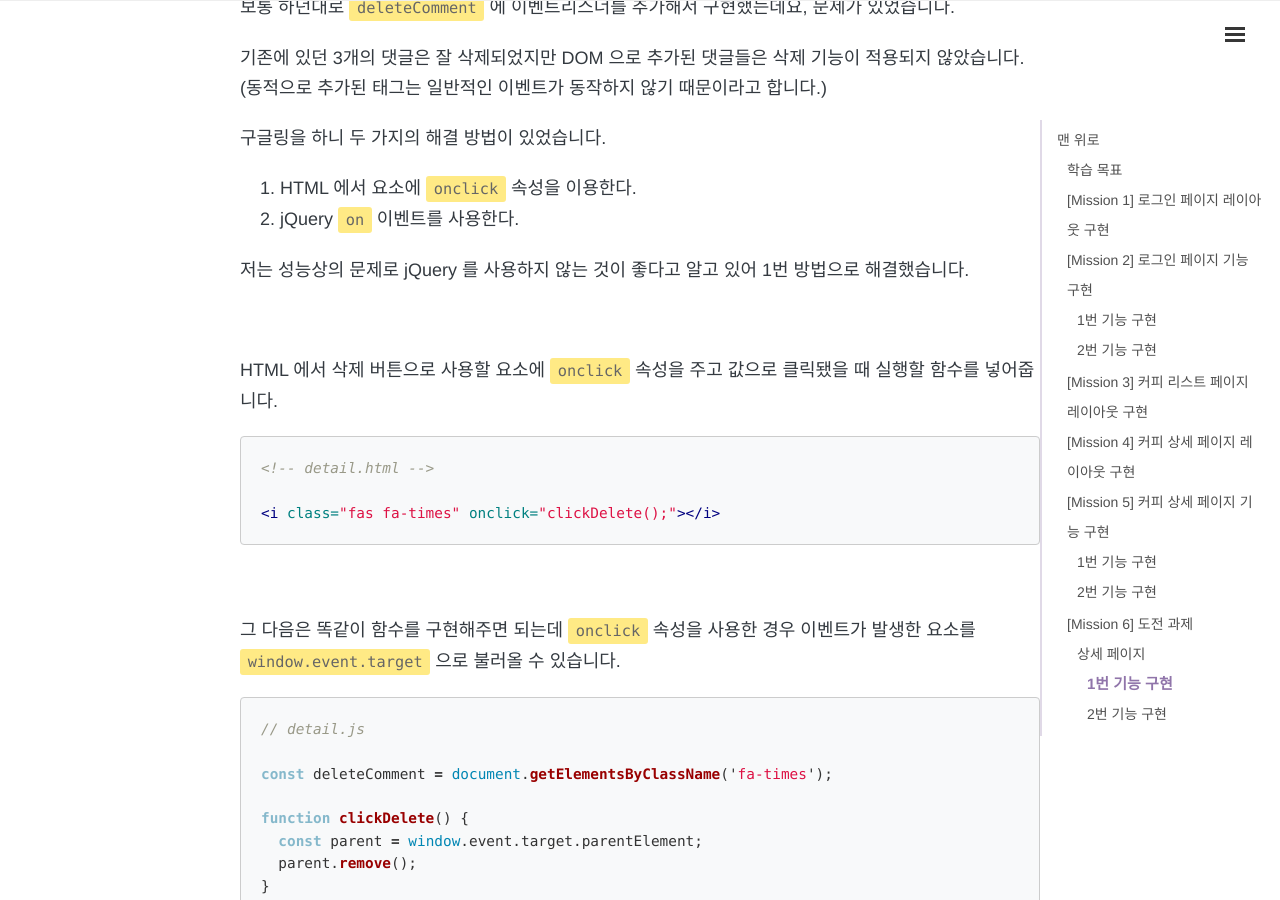
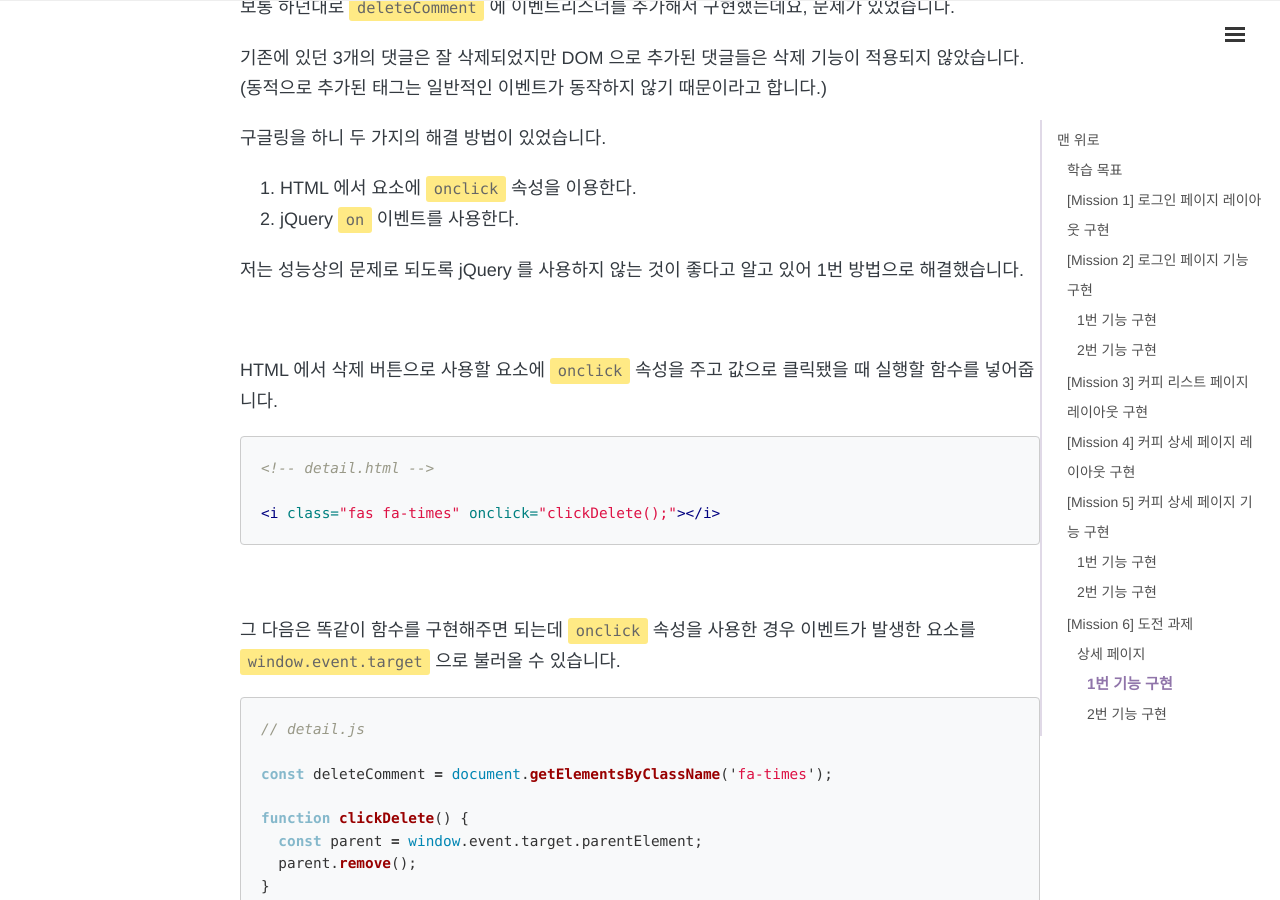
Before and after one commit to 1day1commit/1day1commit.github.io, a Jekyll site: the page built from _posts/WeCode/2021-11-24-wecode-09.md, in a window 1280 px wide and 900 px high, scrolled down 10438 px. Built offline with Jekyll 4.4.1, drawn with Linux system fonts in a browser that asks for light colours; nearby versions of some CDN libraries; comment, search, counter and statistics services are not loaded.

Commit message:
포스트 수정

```diff
--- a/_posts/WeCode/2021-11-24-wecode-09.md
+++ b/_posts/WeCode/2021-11-24-wecode-09.md
@@ -345,7 +345,7 @@
 1. HTML 에서 요소에 `onclick` 속성을 이용한다.
 2. jQuery `on` 이벤트를 사용한다.
 
-저는 성능상의 문제로 jQuery 를 사용하지 않는 것이 좋다고 알고 있어 1번 방법으로 해결했습니다.
+저는 성능상의 문제로 되도록 jQuery 를 사용하지 않는 것이 좋다고 알고 있어 1번 방법으로 해결했습니다.
 
 <br>
 
```
